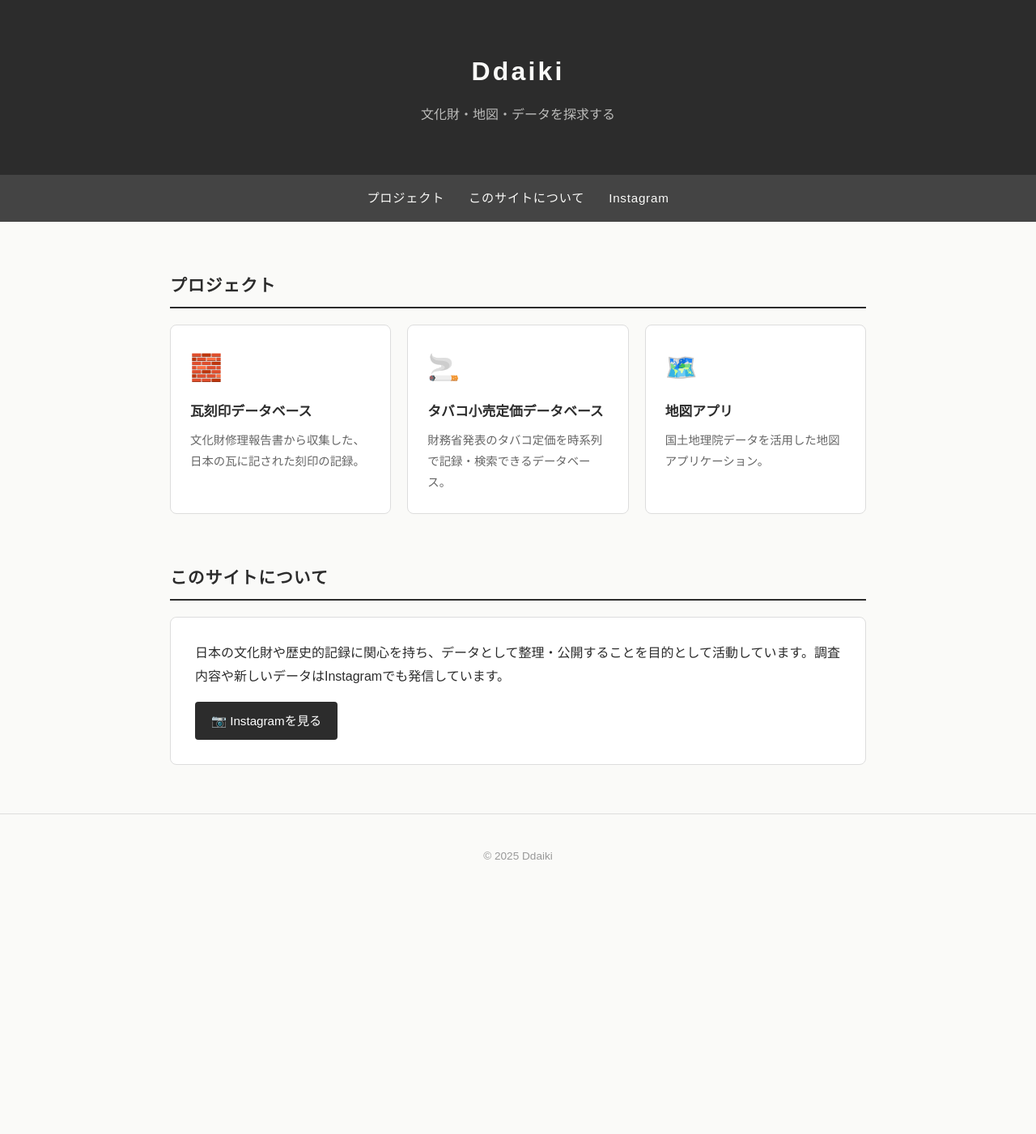
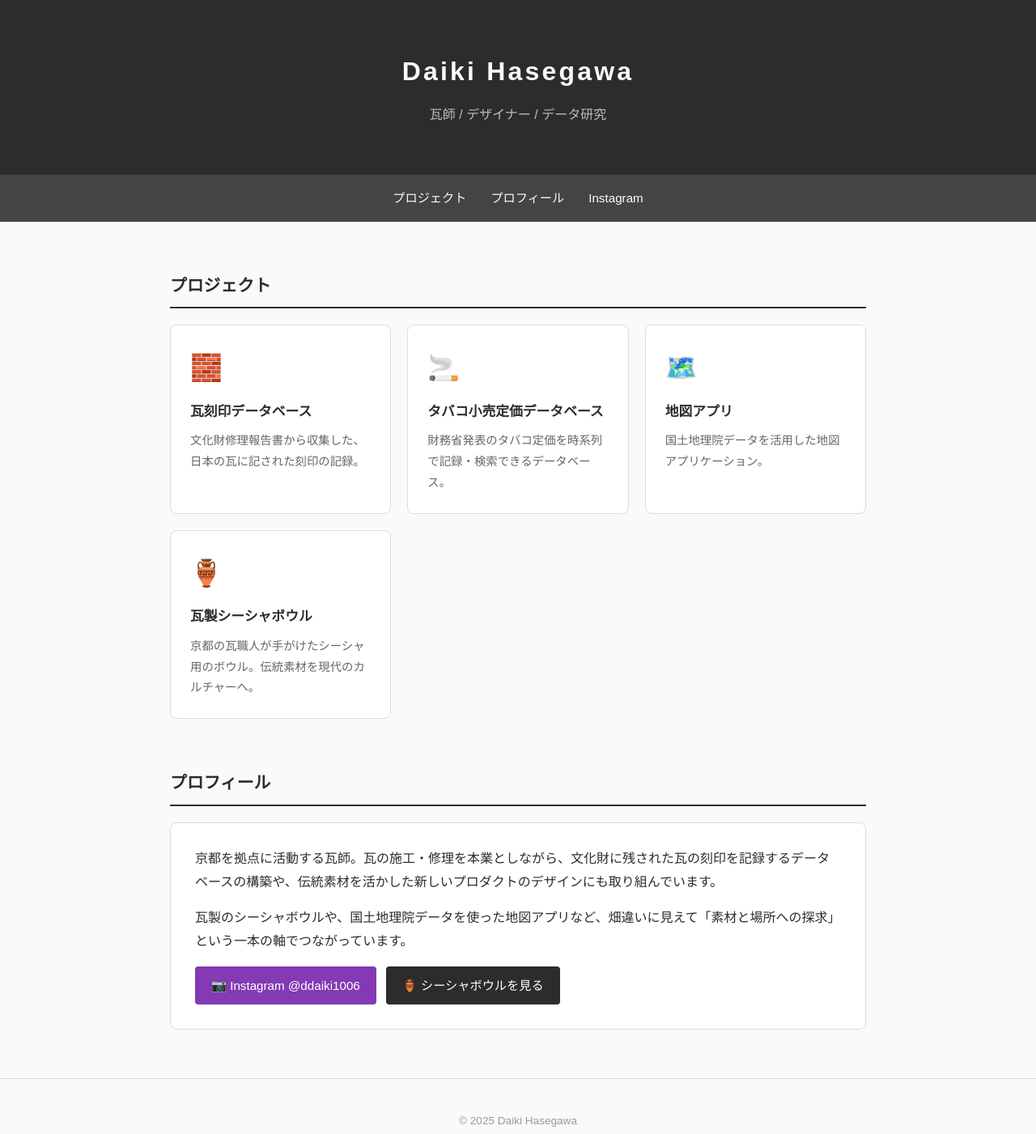
Before and after one commit to Ddaiki/Ddaiki.github.io, a plain HTML site: page index.html in a window 1280 px wide. Shown: the whole page at 81% size. Before the commit the page ends 1111 px from the top, so only its background shows below. Drawn offline with Linux system fonts and the light colour scheme.

Commit message:
index.html を更新

```diff
--- a/index.html
+++ b/index.html
@@ -3,8 +3,8 @@
 <head>
   <meta charset="UTF-8">
   <meta name="viewport" content="width=device-width, initial-scale=1.0">
-  <title>Ddaiki | 文化財・地図・データ研究</title>
-  <meta name="description" content="日本の瓦刻印データベース、タバコ定価記録、地図アプリなど。文化財と데이터を探求しています。">
+  <title>Daiki Hasegawa | 瓦師・データ・地図</title>
+  <meta name="description" content="京都の瓦師、Daiki Hasegawaのポータルサイト。瓦刻印データベース、シーシャボウル、地図アプリなど。">
   <style>
     * { margin: 0; padding: 0; box-sizing: border-box; }
 
@@ -22,16 +22,8 @@
       text-align: center;
     }
 
-    header h1 {
-      font-size: 2rem;
-      letter-spacing: 0.1em;
-      margin-bottom: 10px;
-    }
-
-    header p {
-      font-size: 1rem;
-      opacity: 0.7;
-    }
+    header h1 { font-size: 2rem; letter-spacing: 0.1em; margin-bottom: 10px; }
+    header p { font-size: 1rem; opacity: 0.7; }
 
     nav {
       background: #444;
@@ -46,7 +38,6 @@
       color: #fafaf8;
       text-decoration: none;
       font-size: 0.95rem;
-      letter-spacing: 0.05em;
     }
 
     nav a:hover { text-decoration: underline; }
@@ -57,16 +48,13 @@
       padding: 0 20px;
     }
 
-    .section {
-      margin-bottom: 60px;
-    }
+    .section { margin-bottom: 60px; }
 
     .section h2 {
       font-size: 1.3rem;
       border-bottom: 2px solid #2c2c2c;
       padding-bottom: 8px;
       margin-bottom: 20px;
-      letter-spacing: 0.05em;
     }
 
     .card-grid {
@@ -86,10 +74,7 @@
       display: block;
     }
 
-    .card:hover {
-      box-shadow: 0 4px 16px rgba(0,0,0,0.1);
-    }
-
+    .card:hover { box-shadow: 0 4px 16px rgba(0,0,0,0.1); }
     .card .emoji { font-size: 2rem; margin-bottom: 10px; }
     .card h3 { font-size: 1.05rem; margin-bottom: 8px; }
     .card p { font-size: 0.9rem; color: #666; }
@@ -101,11 +86,19 @@
       padding: 30px;
     }
 
-    .instagram-link {
+    .about p { margin-bottom: 16px; }
+
+    .links {
+      display: flex;
+      flex-wrap: wrap;
+      gap: 12px;
+      margin-top: 8px;
+    }
+
+    .btn {
       display: inline-flex;
       align-items: center;
       gap: 8px;
-      margin-top: 16px;
       padding: 10px 20px;
       background: #2c2c2c;
       color: #fff;
@@ -114,7 +107,9 @@
       font-size: 0.95rem;
     }
 
-    .instagram-link:hover { background: #444; }
+    .btn:hover { background: #444; }
+    .btn.instagram { background: #833ab4; }
+    .btn.instagram:hover { background: #6a2d96; }
 
     footer {
       text-align: center;
@@ -128,14 +123,14 @@
 <body>
 
 <header>
-  <h1>Ddaiki</h1>
-  <p>文化財・地図・データを探求する</p>
+  <h1>Daiki Hasegawa</h1>
+  <p>瓦師 / デザイナー / データ研究</p>
 </header>
 
 <nav>
   <a href="#projects">プロジェクト</a>
-  <a href="#about">このサイトについて</a>
-  <a href="https://www.instagram.com/" target="_blank">Instagram</a>
+  <a href="#about">プロフィール</a>
+  <a href="https://www.instagram.com/ddaiki1006" target="_blank">Instagram</a>
 </nav>
 
 <main>
@@ -162,23 +157,35 @@
         <p>国土地理院データを活用した地図アプリケーション。</p>
       </a>
 
+      <a class="card" href="https://www.aslaj.com/view/item/000000002058" target="_blank">
+        <div class="emoji">🏺</div>
+        <h3>瓦製シーシャボウル</h3>
+        <p>京都の瓦職人が手がけたシーシャ用のボウル。伝統素材を現代のカルチャーへ。</p>
+      </a>
+
     </div>
   </section>
 
   <section class="section" id="about">
-    <h2>このサイトについて</h2>
+    <h2>プロフィール</h2>
     <div class="about">
-      <p>日本の文化財や歴史的記録に関心を持ち、データとして整理・公開することを目的として活動しています。調査内容や新しいデータはInstagramでも発信しています。</p>
-      <a class="instagram-link" href="https://www.instagram.com/" target="_blank">
-        📷 Instagramを見る
-      </a>
+      <p>京都を拠点に活動する瓦師。瓦の施工・修理を本業としながら、文化財に残された瓦の刻印を記録するデータベースの構築や、伝統素材を活かした新しいプロダクトのデザインにも取り組んでいます。</p>
+      <p>瓦製のシーシャボウルや、国土地理院データを使った地図アプリなど、畑違いに見えて「素材と場所への探求」という一本の軸でつながっています。</p>
+      <div class="links">
+        <a class="btn instagram" href="https://www.instagram.com/ddaiki1006" target="_blank">
+          📷 Instagram @ddaiki1006
+        </a>
+        <a class="btn" href="https://www.aslaj.com/view/item/000000002058" target="_blank">
+          🏺 シーシャボウルを見る
+        </a>
+      </div>
     </div>
   </section>
 
 </main>
 
 <footer>
-  <p>© 2025 Ddaiki</p>
+  <p>© 2025 Daiki Hasegawa</p>
 </footer>
 
 </body>
```
